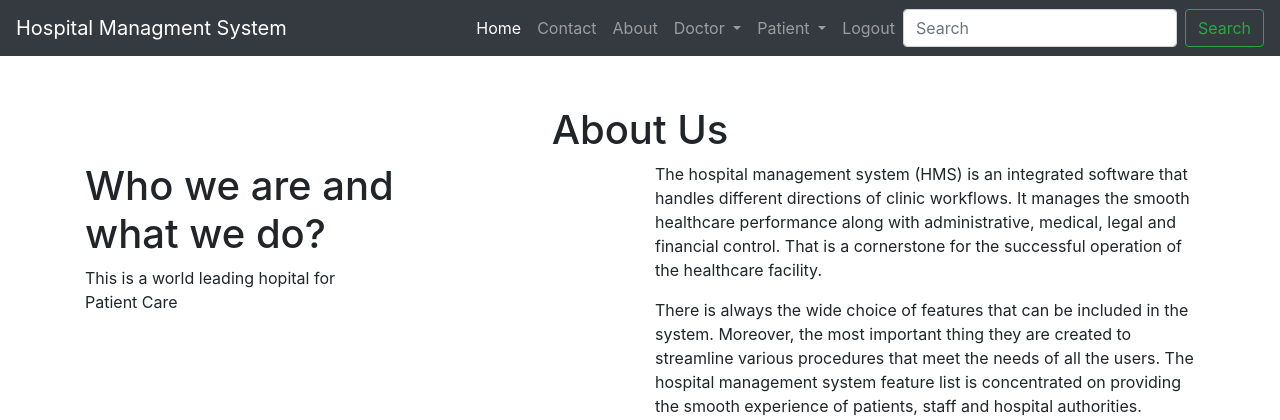
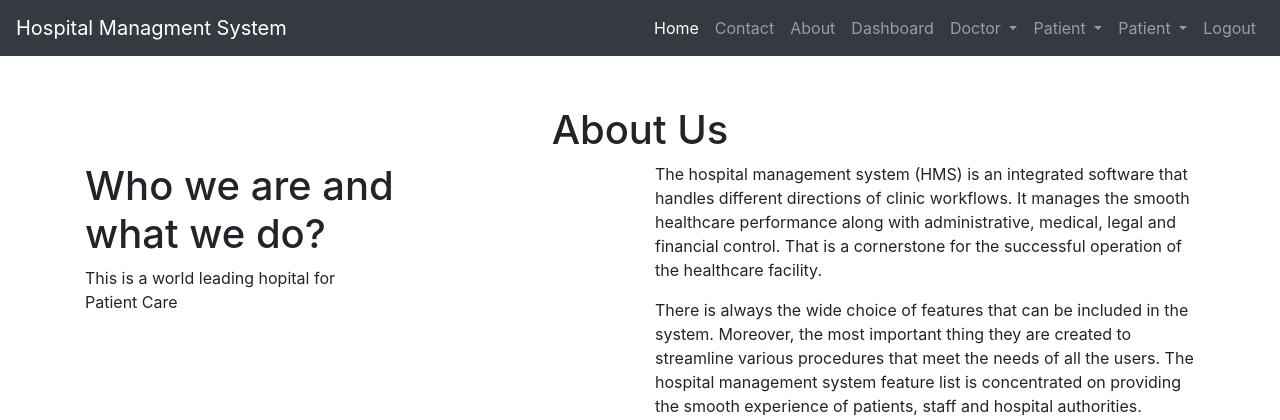
Before and after one commit to rthway/Hospital_Managment_Django, a Django app: page /about/ in a window 1280 px wide. Shown: the top 420 px of the page. Run offline with Django 4.2, Linux system fonts and the light colour scheme; a user stored in the database is signed in.

Commit message:
add appointment,dashboard on navigation and erase search filed from navigation

```diff
--- a/hospital/templates/navigation.html
+++ b/hospital/templates/navigation.html
@@ -21,7 +21,10 @@
           </li>
           {% endif %}
           {% if request.user.is_staff %}
-        <li class="nav-item dropdown">
+          <li class="nav-item">
+            <a class="nav-link" href="#">Dashboard</a>
+          </li>
+          <li class="nav-item dropdown">
           <a class="nav-link dropdown-toggle" href="#" id="navbarDropdown" role="button" data-toggle="dropdown" aria-haspopup="true" aria-expanded="false">
             Doctor
           </a>
@@ -39,15 +42,22 @@
             <a class="dropdown-item" href="#">View Patient</a>
 
         </li>
+        <li class="nav-item dropdown">
+          <a class="nav-link dropdown-toggle" href="#" id="navbarDropdown" role="button" data-toggle="dropdown" aria-haspopup="true" aria-expanded="false">
+            Patient
+          </a>
+          <div class="dropdown-menu" aria-labelledby="navbarDropdown">
+            <a class="dropdown-item" href="#">Add Appointment</a>
+            <a class="dropdown-item" href="#">View Appointment</a>
+
+        </li>
 
         <li class="nav-item">
           <a class="nav-link" href="{% url 'admin_logout' %}">Logout</a>
         </li>
+
       </ul>
       {% endif %}
-      <form class="form-inline my-2 my-lg-0">
-        <input class="form-control mr-sm-2" type="search" placeholder="Search" aria-label="Search">
-        <button class="btn btn-outline-success my-2 my-sm-0" type="submit">Search</button>
-      </form>
+
     </div>
   </nav>
```
